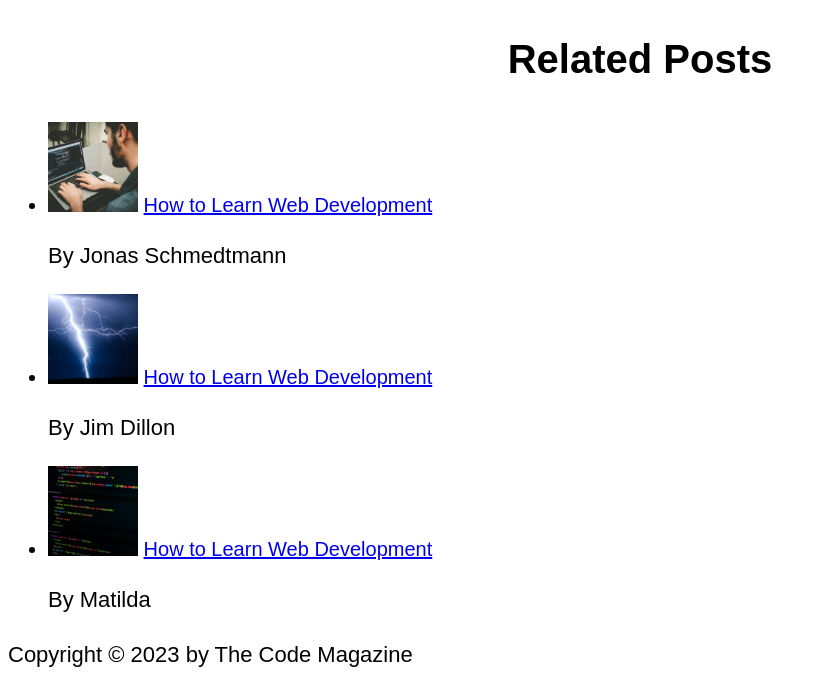
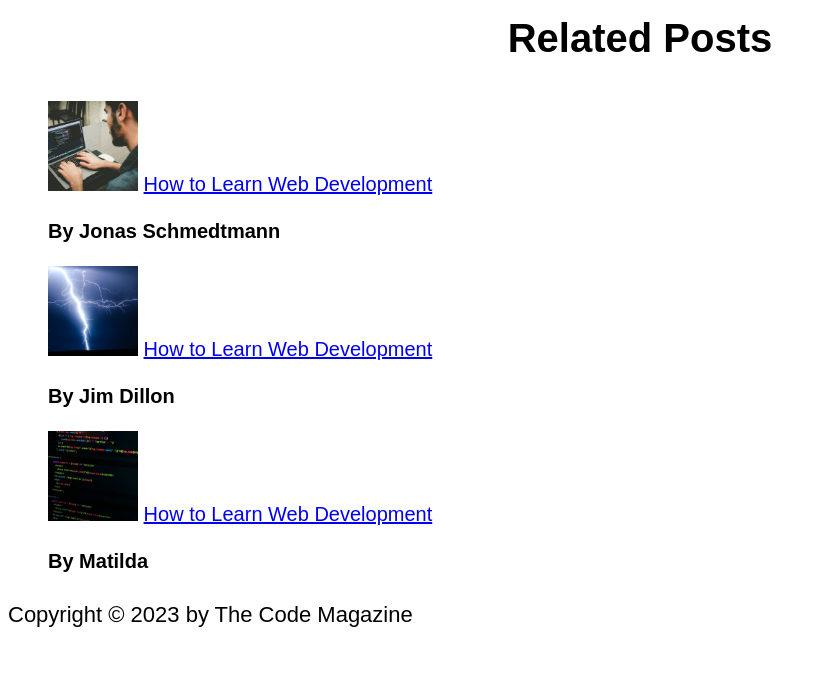
Before and after one commit to thakurjyoti1004/css_practice, a plain HTML site: page html_webpage/index.html in a window 1280 px wide. Shown: the part 1659-2352 px from the top of the page, without its empty margins (0-825 px from the left). After the commit the page ends 2312 px from the top, so only its background shows below. Drawn offline with Linux system fonts and the light colour scheme.

Commit message:
text styling and combining selectors uesd

```diff
--- a/html_webpage/index.html
+++ b/html_webpage/index.html
@@ -16,9 +16,9 @@
             <h1>The Code Magazine</h1>
             <h1>The Basic Language of the Web: HTML1</h1>
             <img src="https://syedrehman.com/img/laura-jones.jpg" alt="Laura Jones image" width="80" height="80" />
-            <p>Posted by <strong>Laura Jones</strong> on Monday, June 21st 2027</p>
+            <p id="post-disclaimer">Posted by <strong>Laura Jones</strong> on Monday, June 21st 2027</p>
             <img src="https://syedrehman.com/img/post-img.jpg" alt="structure image" width="600" />
-            <p>All modern websties and web applications are built using three <strong><em>fundamental</em></strong> technologies: HTML, CSS and JavaScript.
+            <p class="header-para">All modern websties and web applications are built using three <strong><em>fundamental</em></strong> technologies: HTML, CSS and JavaScript.
                 These are the languages of the web.
                 In this post, let's focus on the HTML. We will learn what HTML is all about, and why you too should learn it.
             </p>
@@ -49,21 +49,21 @@
 
         <aside>
             <h3>Related Posts</h3>
-            <ul>
+            <ul id="img-bullet-points">
                 <li>
                     <img src="./images/related-1.jpg" alt="image-1" width="90" height="90"/>
                     <a href="#" >How to Learn Web Development</a>
-                    <p>By Jonas Schmedtmann</p>
+                    <p class="img-bottom-heading">By Jonas Schmedtmann</p>
                 </li>
                 <li>
                     <img src="./images/related-2.jpg" alt="image-2" width="90" height="90"/>
                     <a href="#" >How to Learn Web Development</a>
-                    <p>By Jim Dillon</p>
+                    <p class="img-bottom-heading">By Jim Dillon</p>
                 </li>
                 <li>
                     <img src="./images/related-3.jpg" alt="image-3" width="90" height="90"/>
                     <a href="#" >How to Learn Web Development</a>
-                    <p>By Matilda</p>
+                    <p class="img-bottom-heading">By Matilda</p>
                 </li>
 
 
--- a/html_webpage/style.css
+++ b/html_webpage/style.css
@@ -1,7 +1,9 @@
+h1,h3,p,li{
+    font-family:sans-serif;
+}
+
 h1{
-    color:blue;
     font-size: 26px;
-    font-family: sans-serif;
     text-transform: uppercase;
     font-style: italic;
 }
@@ -14,11 +16,28 @@ text-align: center;
 
 p{
     font-size: 22px;
-    font-family: sans-serif;
     line-height: 1.5;
 }
 
 li{
-    font-family: sans-serif;
     font-size: 20px;
 }
+/* header p{
+    font-style: italic;
+} */
+
+.header-para{
+    font-style: italic;
+}
+
+#post-disclaimer{
+    font-size: 16px;
+}
+#img-bullet-points{
+    list-style: none;
+}
+
+.img-bottom-heading{
+    font-weight:bold;
+    font-size: 20px;
+}
```
